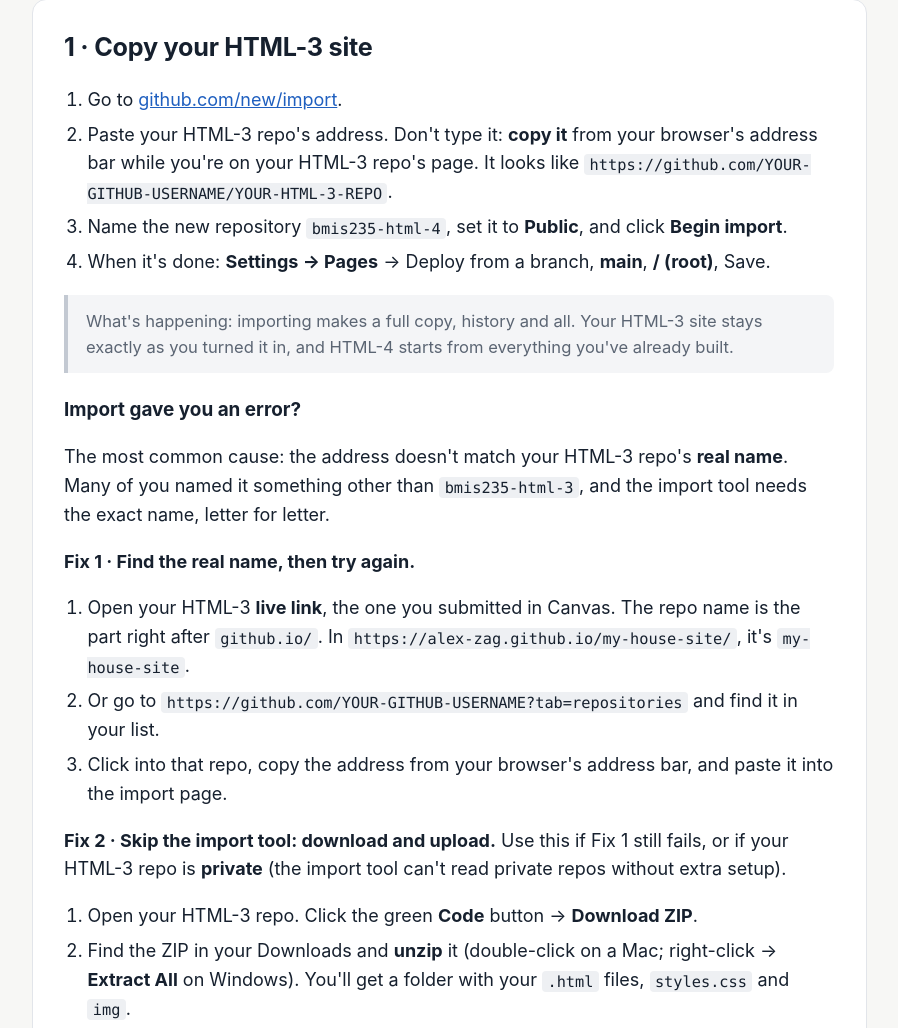
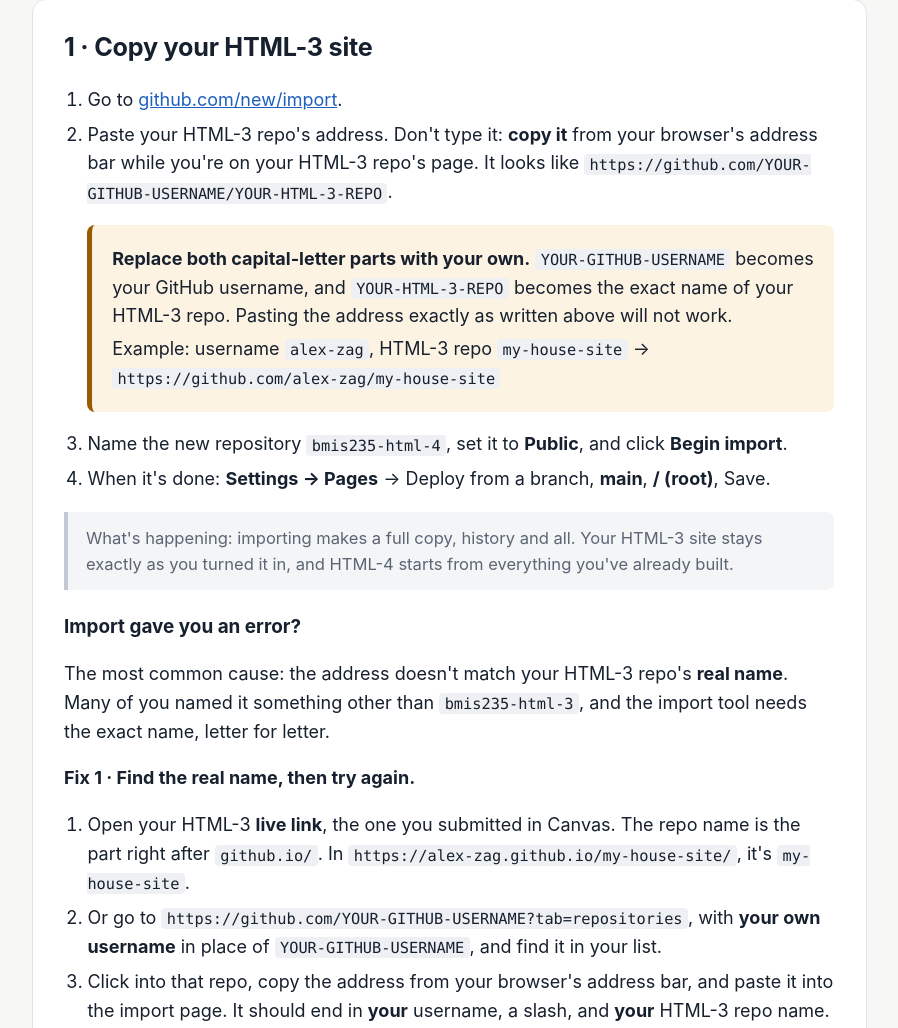
Before and after one commit to gu-27/html-module, a plain HTML site: page html-4.html in a window 1280 px wide. Shown: the part 495-1523 px from the top of the page, without its empty margins (191-1089 px from the left). Drawn offline with Linux system fonts and the light colour scheme.

Commit message:
HTML-4: make clear students replace username and HTML-3 repo name
Co-Authored-By: Claude Opus 5.5 <noreply@anthropic.com>
Claude-Session: https://claude.ai/code/session_01MbJjnDsbH9mbH5VnWLVdKC

```diff
--- a/html-4.html
+++ b/html-4.html
@@ -32,7 +32,9 @@
 
 <section class="block"><h2>1 · Copy your HTML-3 site</h2><ol>
 <li>Go to <a href="https://github.com/new/import">github.com/new/import</a>.</li>
-<li>Paste your HTML-3 repo's address. Don't type it: <strong>copy it</strong> from your browser's address bar while you're on your HTML-3 repo's page. It looks like <code>https://github.com/YOUR-GITHUB-USERNAME/YOUR-HTML-3-REPO</code>.</li>
+<li>Paste your HTML-3 repo's address. Don't type it: <strong>copy it</strong> from your browser's address bar while you're on your HTML-3 repo's page. It looks like <code>https://github.com/YOUR-GITHUB-USERNAME/YOUR-HTML-3-REPO</code>.
+<div class="callout warn"><p><strong>Replace both capital-letter parts with your own.</strong> <code>YOUR-GITHUB-USERNAME</code> becomes your GitHub username, and <code>YOUR-HTML-3-REPO</code> becomes the exact name of your HTML-3 repo. Pasting the address exactly as written above will not work.</p>
+<p>Example: username <code>alex-zag</code>, HTML-3 repo <code>my-house-site</code> → <code>https://github.com/alex-zag/my-house-site</code></p></div></li>
 <li>Name the new repository <code>bmis235-html-4</code>, set it to <strong>Public</strong>, and click <strong>Begin import</strong>.</li>
 <li>When it's done: <strong>Settings → Pages</strong> → Deploy from a branch, <strong>main</strong>, <strong>/ (root)</strong>, Save.</li>
 </ol>
@@ -43,8 +45,8 @@
 <p><strong>Fix 1 · Find the real name, then try again.</strong></p>
 <ol>
 <li>Open your HTML-3 <strong>live link</strong>, the one you submitted in Canvas. The repo name is the part right after <code>github.io/</code>. In <code>https://alex-zag.github.io/my-house-site/</code>, it's <code>my-house-site</code>.</li>
-<li>Or go to <code>https://github.com/YOUR-GITHUB-USERNAME?tab=repositories</code> and find it in your list.</li>
-<li>Click into that repo, copy the address from your browser's address bar, and paste it into the import page.</li>
+<li>Or go to <code>https://github.com/YOUR-GITHUB-USERNAME?tab=repositories</code>, with <strong>your own username</strong> in place of <code>YOUR-GITHUB-USERNAME</code>, and find it in your list.</li>
+<li>Click into that repo, copy the address from your browser's address bar, and paste it into the import page. It should end in <strong>your</strong> username, a slash, and <strong>your</strong> HTML-3 repo name.</li>
 </ol>
 <p><strong>Fix 2 · Skip the import tool: download and upload.</strong> Use this if Fix 1 still fails, or if your HTML-3 repo is <strong>private</strong> (the import tool can't read private repos without extra setup).</p>
 <ol>
```
Also changed, not shown: slides/html-4.html (+1 -1 lines).
